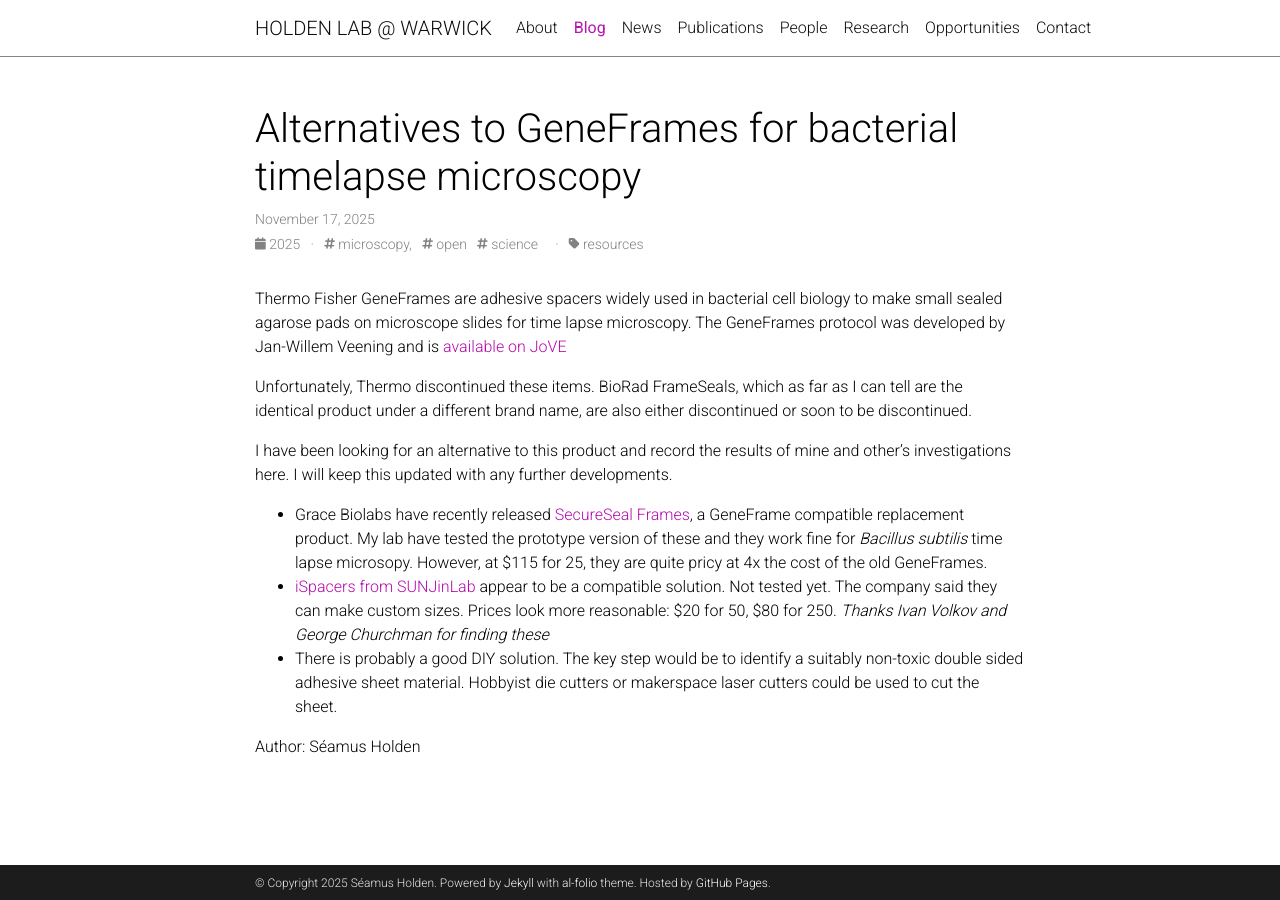
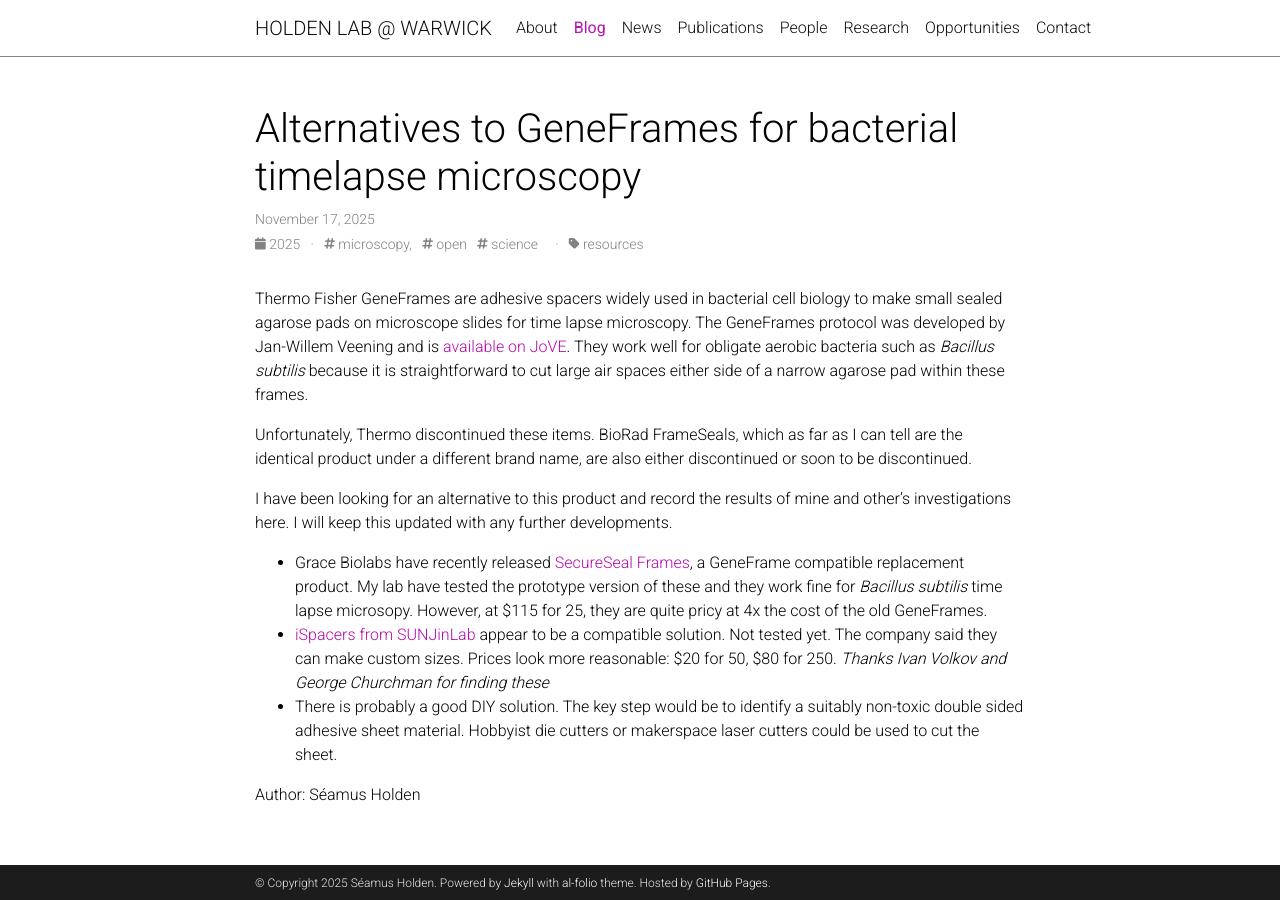
Before and after one commit to HoldenLab/holdenlab.github.io, a Jekyll site: the page built from _posts/2025-11-17-GeneFrames-bacterial-timelapse.md, in a window 1280 px wide. Built offline with Jekyll 4.4.1, drawn with Linux system fonts in a browser that asks for light colours; comment, search, counter and statistics services are not loaded; a style sheet for code colours, icons or effects is not loaded.

Commit message:
Update 2025-11-17-GeneFrames-bacterial-timelapse.md

```diff
--- a/_posts/2025-11-17-GeneFrames-bacterial-timelapse.md
+++ b/_posts/2025-11-17-GeneFrames-bacterial-timelapse.md
@@ -6,9 +6,9 @@
 tags: microscopy, open science
 categories: resources
 ---
-Thermo Fisher GeneFrames are adhesive spacers widely used in bacterial cell biology to make small sealed agarose pads on microscope slides for time lapse microscopy.  The GeneFrames protocol was developed by Jan-Willem Veening and is [available on JoVE](https://www.jove.com/v/3145/live-cell-imaging-bacillus-subtilis-streptococcus-pneumoniae-using)
+Thermo Fisher GeneFrames are adhesive spacers widely used in bacterial cell biology to make small sealed agarose pads on microscope slides for time lapse microscopy.  The GeneFrames protocol was developed by Jan-Willem Veening and is [available on JoVE](https://www.jove.com/v/3145/live-cell-imaging-bacillus-subtilis-streptococcus-pneumoniae-using). They work well for obligate aerobic bacteria such as *Bacillus subtilis* because it is straightforward to cut large air spaces either side of a narrow agarose pad within these frames.
 
-Unfortunately, Thermo discontinued  these items. BioRad FrameSeals, which as far as I can tell are the identical product under a different brand name, are also either discontinued or soon to be discontinued.
+Unfortunately, Thermo discontinued these items. BioRad FrameSeals, which as far as I can tell are the identical product under a different brand name, are also either discontinued or soon to be discontinued.
 
 I have been looking for an alternative to this product and record the results of mine and other's investigations here. I will keep this updated with any further developments.
 
```
